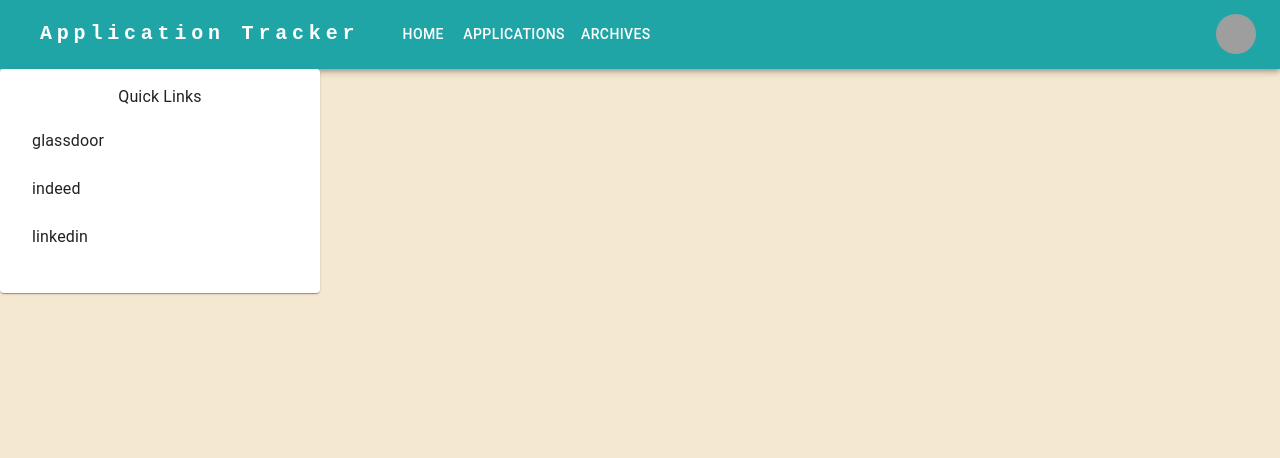
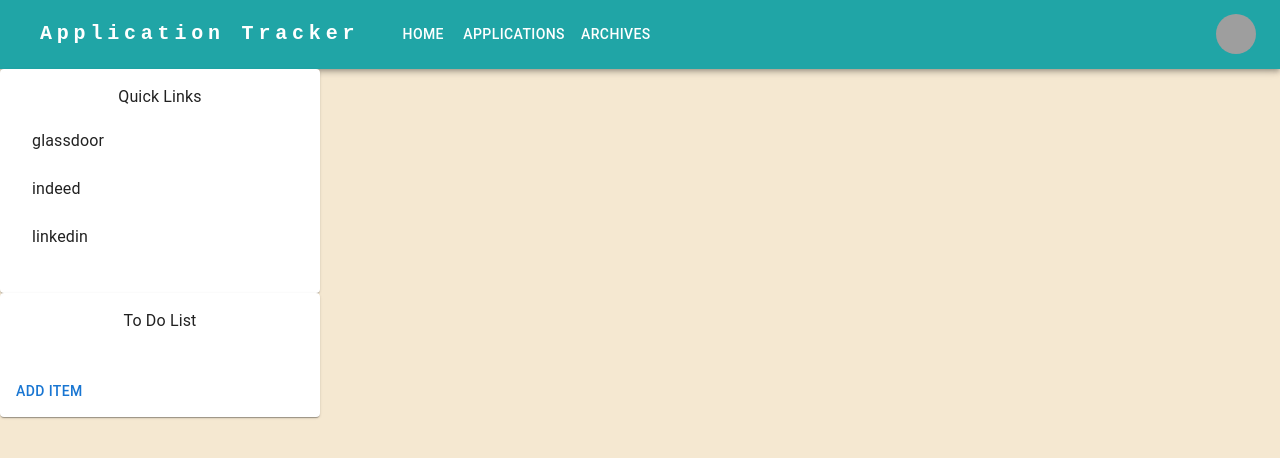
Before and after one commit to jrichard12/job-application-tracker, a React (Vite) app in the folder frontend/: page /home in a window 1280 px wide. Shown: the top 458 px of the page. Built offline with nearby package versions, Linux system fonts and the light colour scheme; grey boxes are pictures that could not be loaded; some icons are missing.

Commit message:
Basic ToDo list added.

```diff
--- a/frontend/src/components/QuickLinks/QuickLinks.tsx
+++ b/frontend/src/components/QuickLinks/QuickLinks.tsx
@@ -16,8 +16,8 @@ function QuickLinks() {
                     </Typography>
                     <List>
                         {
-                            links.map((link: string) => {
-                                return (<ListItemButton component="a" href={link}>
+                            links.map((link: string, index: number) => {
+                                return (<ListItemButton key={index} component="a" href={link}>
                                     <ListItemText primary={link.split('.')[1]} />
                                 </ListItemButton>)
                             })
--- /dev/null
+++ b/frontend/src/components/ToDoList/CheckBoxItem.tsx
@@ -0,0 +1,40 @@
+/* eslint-disable @typescript-eslint/no-explicit-any */
+import ListItem from '@mui/material/ListItem';
+import ListItemButton from '@mui/material/ListItemButton';
+import ListItemIcon from '@mui/material/ListItemIcon';
+import TextField from '@mui/material/TextField';
+import Checkbox from '@mui/material/Checkbox';
+import { useState } from "react";
+
+type CheckBoxItemProps = {
+    text: string,
+    checked: boolean
+}
+
+function CheckBoxItem({text, checked}: CheckBoxItemProps) {
+    const [isChecked, setIsChecked] = useState(checked);
+    const [currentText, setCurrentText] = useState(text);
+
+    const handleTextChange = (newText: string) => {
+        setCurrentText(newText);
+    }
+
+    return (
+        <ListItem>
+            <ListItemButton role={undefined} dense>
+                <ListItemIcon>
+                    <Checkbox
+                        edge="start"
+                        checked={isChecked}
+                        tabIndex={-1}
+                        onClick={() => setIsChecked(!isChecked)}
+                        disableRipple
+                    />
+                </ListItemIcon>
+                <TextField id="standard-basic" value={currentText} variant="standard" onChange={(e: any) => handleTextChange(e.target.value)} />
+            </ListItemButton>
+        </ListItem>
+    );
+}
+
+export default CheckBoxItem;
--- /dev/null
+++ b/frontend/src/components/ToDoList/ToDoList.scss
@@ -0,0 +1,5 @@
+@import "../../variables";
+
+.toDoList {
+    width: 25vw;
+}
--- /dev/null
+++ b/frontend/src/components/ToDoList/ToDoList.tsx
@@ -0,0 +1,53 @@
+import { CardContent, Typography } from "@mui/material";
+import { useState } from 'react';
+import List from '@mui/material/List';
+import "./ToDoList.scss"
+import "./CheckBoxItem"
+import Card from '@mui/material/Card';
+import CardActions from '@mui/material/CardActions';
+import Button from '@mui/material/Button';
+import CheckBoxItem from "./CheckBoxItem";
+
+type ToDoItem = {
+    id: number
+    checked: boolean,
+    text: string,
+}
+
+function ToDoList() {
+    const [todoItems, setToDoItems] = useState<ToDoItem[]>([]);
+
+    const newToDoItem = {
+        id: Date.now() + Math.random(),
+        checked: false,
+        text: ''
+    }
+
+    const handleAddItem = () => {
+        setToDoItems([...todoItems, newToDoItem]);
+    };
+
+    return (
+        <div className="toDoList">
+            <Card>
+                <CardContent>
+                    <Typography>
+                        To Do List
+                    </Typography>
+                    <List>
+                        {
+                            todoItems.map((item: ToDoItem, index: number) => {
+                                return <CheckBoxItem key={index} text={item.text} checked={item.checked} />
+                            })
+                        }
+                    </List>
+                </CardContent>
+                <CardActions>
+                    <Button onClick={handleAddItem}>Add Item</Button>
+                </CardActions>
+            </Card>
+        </div>
+    );
+}
+
+export default ToDoList;
--- a/frontend/src/pages/UserHome/UserHome.tsx
+++ b/frontend/src/pages/UserHome/UserHome.tsx
@@ -1,9 +1,11 @@
 import QuickLinks from "../../components/QuickLinks/QuickLinks";
+import ToDoList from "../../components/ToDoList/ToDoList";
 
 function UserHome() {
     return (
         <div>
-        <QuickLinks></QuickLinks>
+            <QuickLinks />
+            <ToDoList />
         </div>
     );
 }
```
